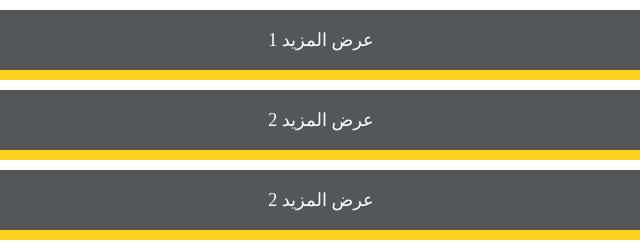
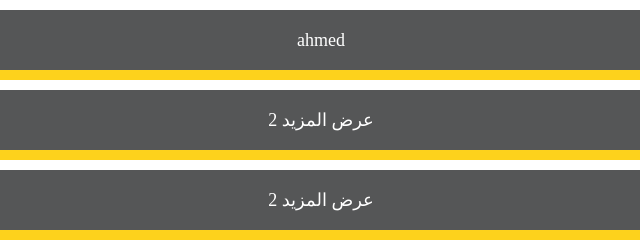
Before and after one commit to abohumaid/aaa, a plain HTML site: page index.html in a window 1280 px wide. Shown: the full height of the page, 319-959 px from the left. Drawn offline with Linux system fonts and the light colour scheme.

Commit message:
Update index.html

```diff
--- a/index.html
+++ b/index.html
@@ -64,7 +64,7 @@
     <!-- القسم الأول -->
     <div class="section">
       <input type="checkbox" id="toggle1" class="cbox">
-      <label class="button1" for="toggle1">عرض المزيد 1</label>
+      <label class="button1" for="toggle1">ahmed</label>
       <div class="dropdown">
         <ul>
           <li class="p1"><b> <p class="p1">هذا هو المحتوى الأول</p></b></li>
```
